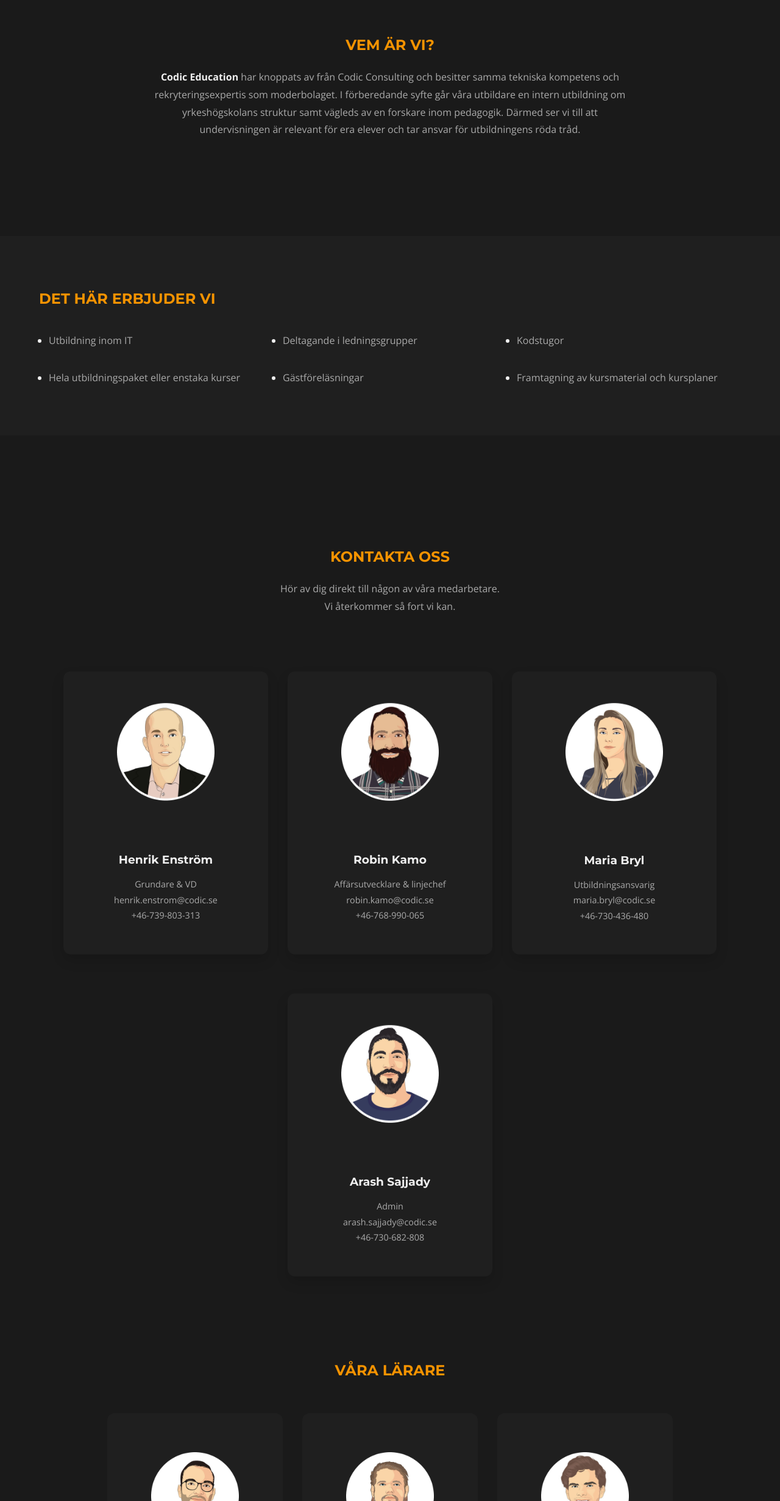
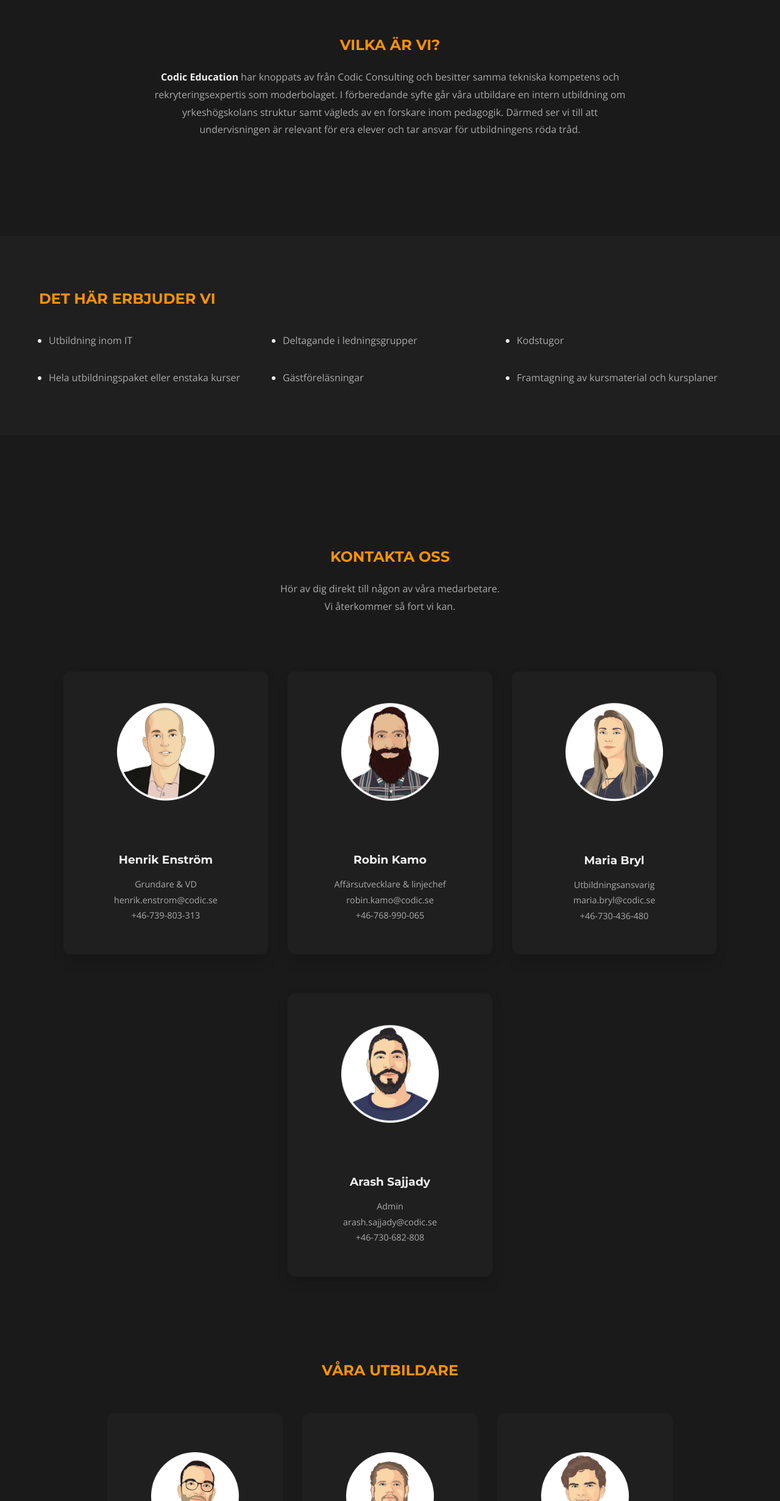
Before and after one commit to CodicEducation/CodicEdu-Website-vue, a Vue app: page /about in a window 1280 px wide. Shown: the part 861-3322 px from the top of the page at 61% size. Built offline with nearby package versions, Linux system fonts and the light colour scheme; no server answers.

Commit message:
Update About.vue

```diff
--- a/src/views/About.vue
+++ b/src/views/About.vue
@@ -16,7 +16,7 @@
         </p>
       </section>
       <section class="about-us">
-        <h2>Vem är vi?</h2>
+        <h2>vilka är vi?</h2>
         <p>
           <span>Codic Education</span> har knoppats av från Codic Consulting och
           besitter samma tekniska kompetens och rekryteringsexpertis som
@@ -68,7 +68,7 @@
         </div>
 
         <div class="teachers-container">
-          <h2>våra lärare</h2>
+          <h2>våra utbildare</h2>
           <div class="container">
             <teacher-card
               v-for="teacher in teachers"
@@ -292,16 +292,6 @@ export default {
           flex-wrap: wrap;
         }
       }
-
-      .assistents-container {
-        width: 100%;
-        padding: 1rem 4rem;
-        .container {
-          @include flex();
-          flex-direction: row;
-          flex-wrap: wrap;
-        }
-      }
     }
 
     .collab {
@@ -427,6 +417,10 @@ export default {
           font-size: 0.8rem;
           line-height: 1.4rem;
         }
+
+        .teachers-container {
+          padding: 1rem;
+        }
       }
 
       .collab {
```
